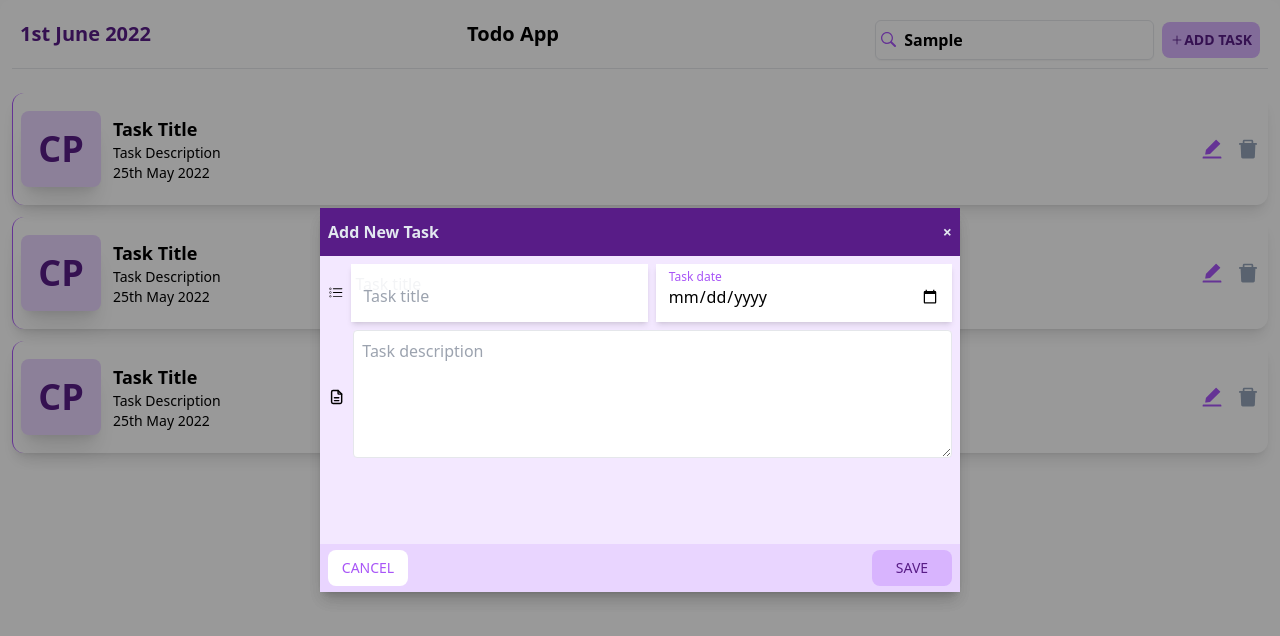
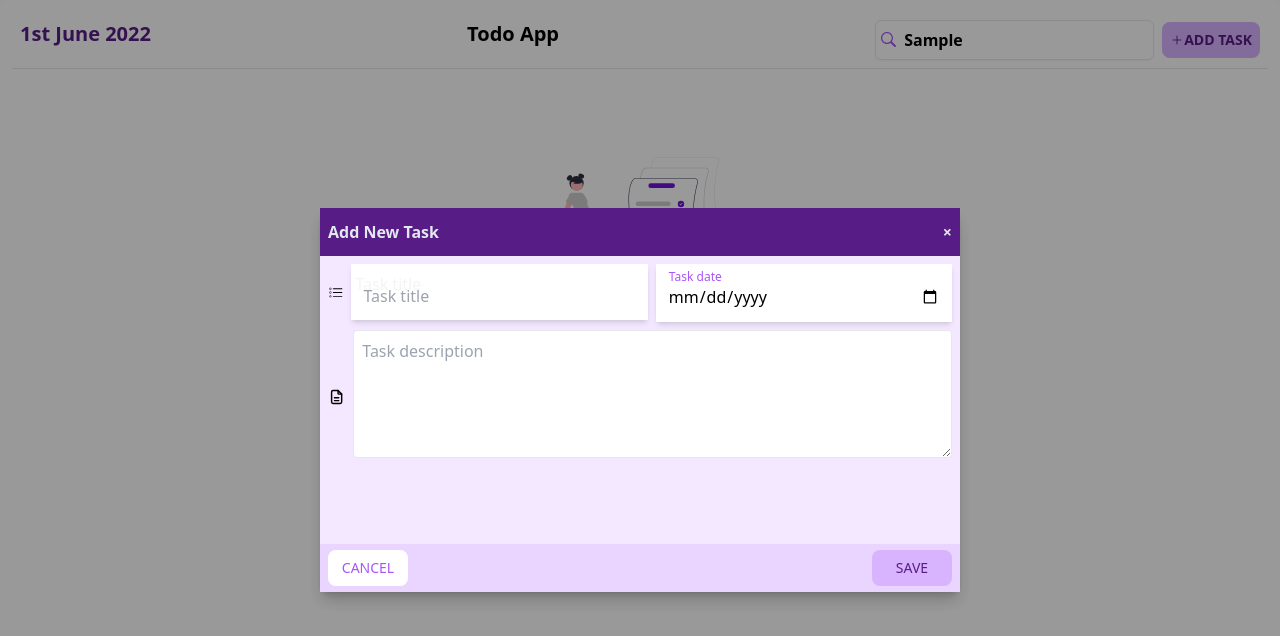
Before and after one commit to Mariat28/todoapp-react, a React (Create React App) app: page / in a window 1280 px wide. Both pictures are taken after typing "Sample" into the empty fields and a click on the button "ADD TASK". Shown: the top 636 px of the page. Built offline with nearby package versions, Linux system fonts and the light colour scheme.

Commit message:
form validation and task list items retrieval on creation

```diff
--- a/src/App.js
+++ b/src/App.js
@@ -1,24 +1,47 @@
-import HeaderComponent from './components/ui/HeaderComponent';
-import TaskList from './components/tasklist/TaskList';
-import TaskForm from './components/newtask.js/TaskForm';
-import { useState } from 'react';
-import './App.css';
+import HeaderComponent from "./components/ui/HeaderComponent";
+import TaskList from "./components/tasklist/TaskList";
+import TaskForm from "./components/newtask.js/TaskForm";
+import noTasks from "./assets/images/noTasks.svg";
+import { useState } from "react";
+import "./App.css";
 
 function App() {
-  const [ isAddFormOpen, setIsAddFormOpen] = useState(false);
+  const [isAddFormOpen, setIsAddFormOpen] = useState(false);
+  const [tasks, setTasks] = useState([]);
   const showFormHandler = (value) => {
     setIsAddFormOpen(value);
-      console.log('show add task form', value);
-  }
+  };
+  const saveTaskHandler = (task) => {
+    setTasks((previousTasks) => {
+      return [...previousTasks, task];
+    });
+  };
   return (
-    <div className='h-screen min-h-screen'>
-        { isAddFormOpen && <TaskForm onCloseFormClick={showFormHandler}/>}
+    <div className="h-screen min-h-screen">
+      {isAddFormOpen && (
+        <TaskForm
+          onCloseFormClick={showFormHandler}
+          onSaveTask={saveTaskHandler}
+        />
+      )}
       <div className="text-xl h-full font-bold flex flex-col gap-2 container mx-auto rounded-xl shadow-2xl p-3">
-        <HeaderComponent onAddFormButtonClick={showFormHandler}></HeaderComponent>
-        <TaskList></TaskList>
+        <HeaderComponent
+          onAddFormButtonClick={showFormHandler}
+        ></HeaderComponent>
+        {tasks.length > 0 && <TaskList tasks={tasks}></TaskList>}
+        {tasks.length === 0 && (
+          <div className="w-full h-full  flex flex-col justify-top mt-16 items-center gap-0">
+            <div className="h-36 w-52  ">
+              <img src={noTasks} alt="no tasks avatar" />
+            </div>
+            <div className="text-base flex flex-col items-center  text-slate-400">
+              <span>Welcome to your task board!</span>
+              <span className="text-center">Let's get you started and more organized!</span>
+            </div>
+          </div>
+        )}
       </div>
     </div>
-
   );
 }
 
--- a/src/components/newtask.js/AddTask.js
+++ b/src/components/newtask.js/AddTask.js
@@ -1,64 +1,132 @@
-import {useState} from 'react';
-import { BsListTask } from 'react-icons/bs';
-import {TbFileDescription} from 'react-icons/tb'
-import Button from '../ui/Button';
-const AddTask =(props)=>{
-  const [taskTitle, setTaskTitle] = useState('');
-  const [taskDate, setTaskDate] = useState('');
-  const [taskDescription, setTaskDescription] = useState('');
+import { useState } from "react";
+import { BsListTask } from "react-icons/bs";
+import { TbFileDescription } from "react-icons/tb";
 
-  const titleChangeHandler = (event) =>{
+const AddTask = (props) => {
+  const [taskTitle, setTaskTitle] = useState("");
+  const [taskDate, setTaskDate] = useState("");
+  const [taskDescription, setTaskDescription] = useState("");
+  const [titleError, setTitleError] = useState("");
+  const [descriptionError, setdescriptionError] = useState("");
+  const [dateError, setDateError] = useState("");
+
+  const titleChangeHandler = (event) => {
     setTaskTitle(event.target.value);
+  };
+  const dateChangeHandler = (event) => {
+    setTaskDate(event.target.value);
+  };
+  const descriptionChangeHandler = (event) => {
+    setTaskDescription(event.target.value);
+  };
+  const closeButtonClickHandler = () => {
+    props.onCloseButtonClick(false);
+  };
+  const onSubmitHandler = (event) => {
+    event.preventDefault();
+    if (!taskTitle) {
+      setTitleError("Task title is required!");
+    } else if (!taskDate) {
+      setTitleError('');
+      setDateError("Task date is required");
+    } else if (!taskDescription) {
+        setTitleError('');
+        setDateError('');
+        setdescriptionError("Task description is required!");
+    } else {
+      const task = {
+        title: taskTitle,
+        date: taskDate,
+        description: taskDescription,
+      };
+      setTaskTitle('');
+      setTitleError('');
+      setTaskDescription('');
+      setdescriptionError('');
+      setTaskDate('');
+      setDateError('');
+      props.onAddTask(task);
     }
-  const dateChangeHandler = (event) =>{
-    setTaskDate(event.target.value);
-  }
-  const descriptionChangeHandler = (event) =>{
-    setTaskDescription(event.target.value);
-  }
-  const closeButtonClickHandler=()=>{
-    props.onCloseButtonClick(false);
-  }
-  const saveTaskHandler = (event) =>{
-    event.preventDefault();
-    console.log(event);
-  }
-  return(
-    <div className=" absolute inset-0 flex justify-center items-center w-screen min-w-screen h-screen min-h-screen bg-black/40">
+  };
+  return (
+    <div className="absolute inset-0 flex justify-center items-center w-screen min-w-screen h-screen min-h-screen bg-black/40">
       <div className="bg-purple-100 w-1/2 2xl:w-2/6 h-96 rounded-md relative shadow-lg">
         <div className="rounded-md h-full shadow-lg ">
           <div className="w-full bg-purple-900 h-12 flex items-center justify-between p-2 text-slate-200 font-bold text-base">
             <h2>Add New Task</h2>
-              <span className="cursor-pointer"  onClick={closeButtonClickHandler}>&times;</span>
+            <span className="cursor-pointer" onClick={closeButtonClickHandler}>
+              &times;
+            </span>
           </div>
-            <form className="p-2" onSubmit={saveTaskHandler}>
-              <div className='flex items-center gap-2'>
-                <BsListTask/>
+          <form className="p-2" onSubmit={onSubmitHandler}>
+            <div className="flex items-center gap-2">
+              <BsListTask />
               <div className="w-full grid grid-cols-2 gap-2">
-                  <div className="col-span-1 relative bg-white p-3 shadow-md focus-within:border-purple-500 focus-within:border-b">
-                      <input type="text" placeholder="Task title" className=" bg-transparent w-full outline-none block appearance-none mt-2 " value={taskTitle} onChange={titleChangeHandler}/>
-                      <label className="absolute top-0 -z-1 text-gray-100 -ml-2 mt-2 ">Task title</label>
+                <div className="col-span-1 relative">
+                  <div className=" bg-white p-3 shadow-md focus-within:border-purple-500 focus-within:border-b">
+                    <input
+                      type="text"
+                      placeholder="Task title"
+                      className=" bg-transparent w-full outline-none block appearance-none mt-2 "
+                      value={taskTitle}
+                      onChange={titleChangeHandler}
+                    />
+                    <label className="absolute top-0 -z-1 text-gray-100 -ml-2 mt-2 ">
+                      Task title
+                    </label>
                   </div>
-                  <div className="col-span-1 relative bg-white p-3 shadow-md focus-within:border-purple-500 focus-within:border-b">
-                      <input type="date" placeholder="" className=" bg-transparent mt-2 w-full outline-none block appearance-none " value={taskDate} onChange={dateChangeHandler}/>
-                      <label className="absolute top-0 -z-1  -ml-2 mt-2 ">Task date</label>
+                  {titleError.length > 0 && (<small className="text-red-500">{titleError}</small>)}
+                </div>
+                <div className="col-span-1 relative">
+                  <div className=" bg-white p-3 shadow-md focus-within:border-purple-500 focus-within:border-b">
+                    <input
+                      type="date"
+                      placeholder=""
+                      className=" bg-transparent mt-2 w-full outline-none block appearance-none "
+                      value={taskDate}
+                      onChange={dateChangeHandler}
+                    />
+                    <label className="absolute top-0 -z-1  -ml-2 mt-2 ">
+                      Task date
+                    </label>
+                  </div>
+                  {dateError.length > 0 && (<small className="text-red-500">{dateError}</small>)}
+                </div>
+
               </div>
             </div>
-              </div>
-              <div className='flex items-center gap-2 mt-2 w-full'>
-                <TbFileDescription className='text-lg'/>
-                <div className='w-full'>
-                  <textarea className='w-full h-32 rounded p-2 outline-none focus:border-b-purple-500 border' placeholder='Task description' value={taskDescription} onChange={descriptionChangeHandler}></textarea>
+            <div className="flex items-center gap-2 mt-2 w-full">
+              <TbFileDescription className="text-lg" />
+              <div className="w-full">
+                <textarea
+                  className="w-full h-32 rounded p-2 outline-none focus:border-b-purple-500 border"
+                  placeholder="Task description"
+                  value={taskDescription}
+                  onChange={descriptionChangeHandler}
+                ></textarea>
+                  {descriptionError.length > 0 && (<small className="text-red-500">{descriptionError}</small>)}
               </div>
             </div>
-              <div className='absolute inset-x-0 bottom-0 flex items-center justify-between h-12 bg-purple-200 w-full p-2'>
-                <button type="button"  className="w-20 flex rounded-lg uppercase justify-center text-purple-500 text-sm p-2 hover:bg-pink-400 hover:text-white bg-white" onClick={closeButtonClickHandler}>cancel</button>
-                <Button title="save" type="submit" className="w-20 flex justify-center" onButtonClick={closeButtonClickHandler}  ></Button>
+            <div className="absolute inset-x-0 bottom-0 flex items-center justify-between h-12 bg-purple-200 w-full p-2">
+              <button
+                type="button"
+                className="w-20 flex rounded-lg uppercase justify-center text-purple-500 text-sm p-2 hover:bg-pink-400 hover:text-white bg-white"
+                onClick={closeButtonClickHandler}
+              >
+                cancel
+              </button>
+              <button
+                title="save"
+                type="submit"
+                className="w-20 flex bg-purple-300 text-purple-900 p-2 items-center uppercase text-sm rounded-lg hover:bg-purple-900 hover:text-purple-300 justify-center"
+              >
+                save
+              </button>
             </div>
           </form>
         </div>
       </div>
     </div>
-  )
-}
+  );
+};
 export default AddTask;
--- a/src/components/newtask.js/TaskForm.js
+++ b/src/components/newtask.js/TaskForm.js
@@ -3,9 +3,14 @@ const TaskForm = (props) => {
   const closeFormHandler =(value)=>{
     props.onCloseFormClick(value);
   }
+  const AddTaskHandler =(task)=>{
+    console.log('task form new task', task);
+    props.onSaveTask(task);
+    props.onCloseFormClick(false);
+  }
   return(
     <div>
-      <AddTask onCloseButtonClick = {closeFormHandler}/>
+      <AddTask onCloseButtonClick = {closeFormHandler} onAddTask = {AddTaskHandler}/>
     </div>
 
   )
--- a/src/components/tasklist/TaskAvatar.js
+++ b/src/components/tasklist/TaskAvatar.js
@@ -1,8 +1,8 @@
 const TaskAvatar = (props) => {
     return(
         <div className=" h-full min-h-full flex items-center  p-2 ">
-            <div className="rounded-lg w-20 text-4xl h-4/5  justify-center shadow-xl bg-purple-200 text-purple-900 h font-bold flex items-center">
-                CP
+            <div className="rounded-lg w-20 text-3xl h-4/5  justify-center shadow-xl bg-purple-200 uppercase text-purple-900 h font-bold flex items-center">
+                {props.title[0][0]}{props.title[1][0]}
             </div>
         </div>
     )
--- a/src/components/tasklist/TaskList.js
+++ b/src/components/tasklist/TaskList.js
@@ -1,17 +1,19 @@
 import Card from "../ui/Card";
 import TaskListItem from "./TaskListItem";
-const TaskList = () => {
+const TaskList = (props) => {
+  const tasks = [...props.tasks];
   return(
     <div className="h-full flex flex-col gap-3">
-      <Card className="h-28 max-h-28  hover:shadow-xl ">
-        <TaskListItem/>
+      {tasks.map((task, index) =>
+      <Card className="h-28 max-h-28  hover:shadow-xl " key={index}>
+        <TaskListItem key={index}
+        title={task.title}
+        description={task.description}
+        date={task.date}
+        />
       </Card>
-      <Card className="h-28 max-h-28  hover:shadow-xl ">
-        <TaskListItem/>
-      </Card>
-      <Card className="h-28 max-h-28  hover:shadow-xl ">
-        <TaskListItem/>
-      </Card>
+      )}
+
     </div>
   )
 }
--- a/src/components/tasklist/TaskListItem.js
+++ b/src/components/tasklist/TaskListItem.js
@@ -1,14 +1,14 @@
 import TaskAvatar from "./TaskAvatar";
 import {AiFillEdit, AiFillDelete} from 'react-icons/ai';
-const TaskListItem = () => {
+const TaskListItem = (props) => {
     return(
         <div className="h-full flex w-full">
-           <TaskAvatar/>
+           <TaskAvatar title={props.title.split(' ')}/>
             <div className="flex items-center justify-between w-full">
                 <div className="flex flex-col p-1 py-2">
-                    <span className="text-lg">Task Title</span>
-                    <span className="text-sm font-normal">Task Description</span>
-                    <span className="text-sm font-normal">25th May 2022</span>
+                    <span className="text-lg capitalize">{props.title}</span>
+                    <span className="text-sm font-normal normal-case">{props.description}</span>
+                    <span className="text-sm font-normal">{props.date}</span>
                 </div>
                 <div className="flex p-2 gap-3 text-2xl">
                     <AiFillEdit className="text-purple-500 "/>
--- a/src/components/ui/HeaderComponent.js
+++ b/src/components/ui/HeaderComponent.js
@@ -4,7 +4,6 @@ import Button from './Button';
 
 const HeaderComponent =(props)=>{
     const AddFormHandler = () => {
-      console.log('show add task form clicked');
         props.onAddFormButtonClick(true);
     }
     return(
```
Also changed, not shown: src/assets/images/noTasks.svg (added). Lines whose indentation alone changed are shown as unchanged.
